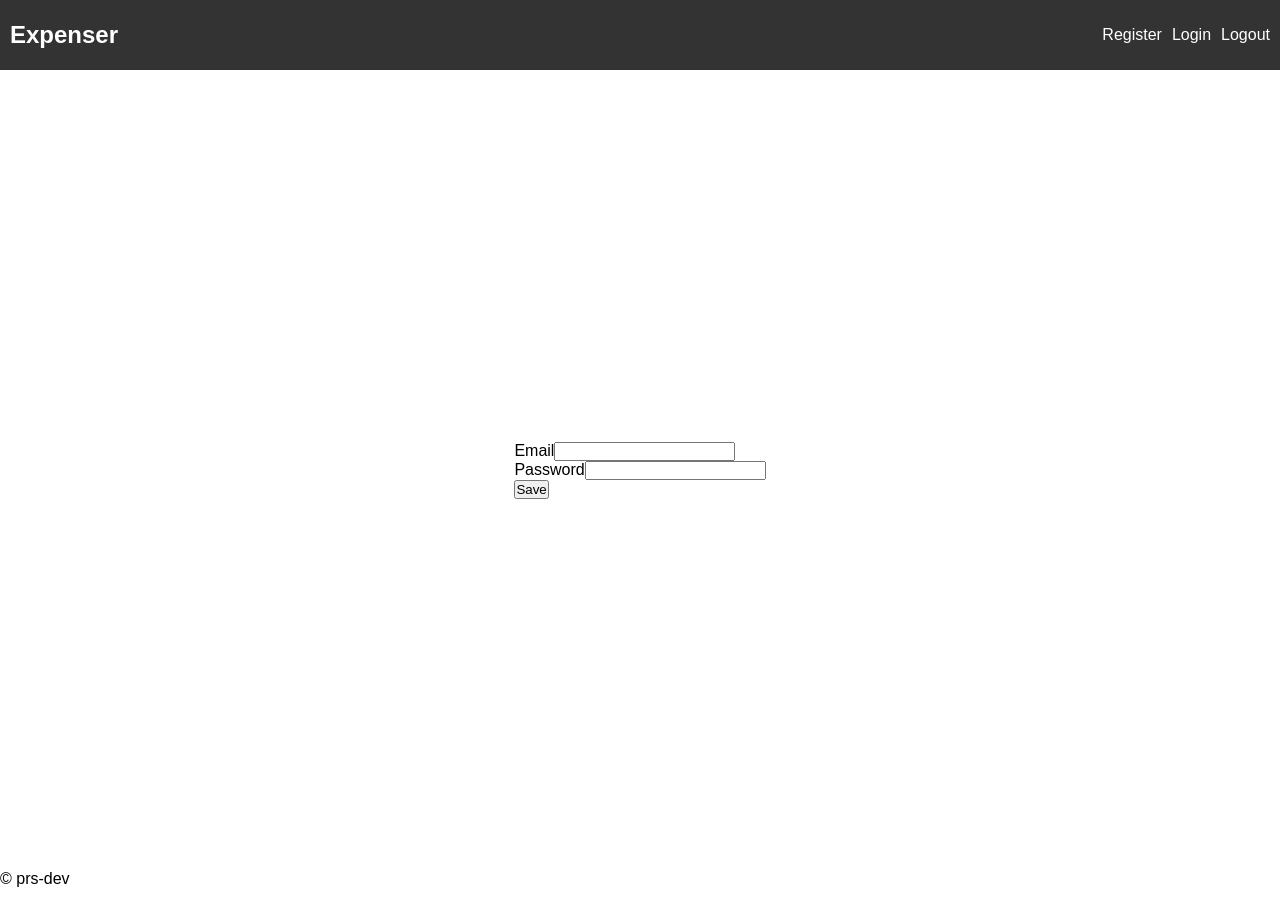
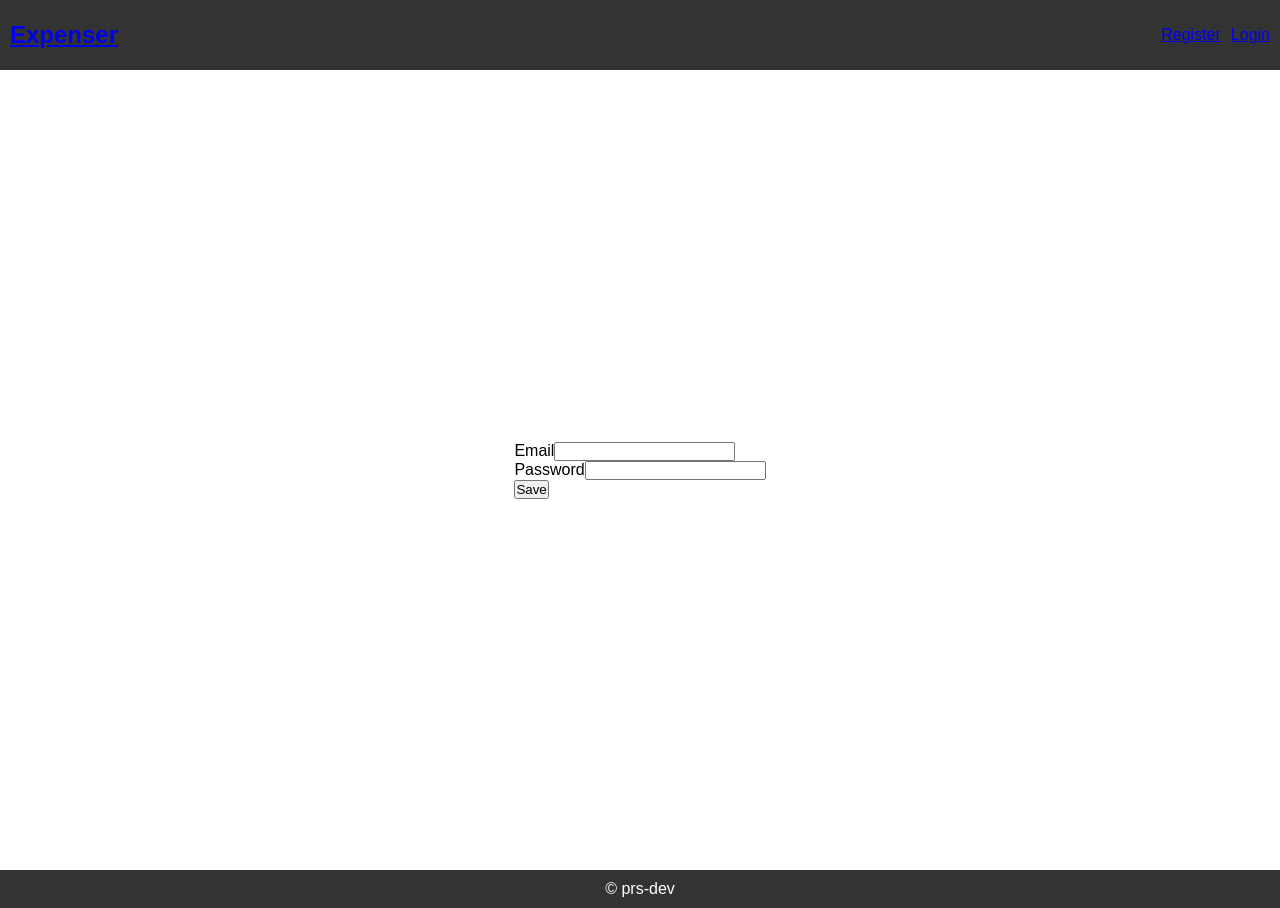
Before and after one commit to prs-dev/expenser, a React (Vite) app in the folder client/: page /login in a window 1280 px wide. Built offline with nearby package versions, Linux system fonts and the light colour scheme.

Commit message:
fixed navbar links

```diff
--- a/client/src/App.jsx
+++ b/client/src/App.jsx
@@ -15,6 +15,7 @@ const App = () => {
     <Routes>
       <Route element={<Layout token={token}/>}>
         <Route path="/login" element={<Login />} />
+        <Route path="/register" element={<Register />} />
         <Route path="*" element={<h2>404 not found</h2>} />
       </Route>
       <Route element={<ProtectedRoute token={token}/>}>
--- a/client/src/Layout.jsx
+++ b/client/src/Layout.jsx
@@ -14,7 +14,7 @@ const Layout = ({token}) => {
         <>
             <header>
                 <nav>
-                    <Navbar />
+                    <Navbar token={token} />
                 </nav>
             </header>
             <main style={mainStyle}>
--- a/client/src/components/Navbar.jsx
+++ b/client/src/components/Navbar.jsx
@@ -1,6 +1,6 @@
-import React from 'react'
+import {Link} from 'react-router-dom'
 
-const Navbar = () => {
+const Navbar = ({token}) => {
   return (
     <div style={{
       height: "70px",
@@ -12,16 +12,17 @@ const Navbar = () => {
       color: "white"
     }}>
       <div>
-        <h2>Expenser</h2>
+        <h2><Link to='/'>Expenser</Link></h2>
       </div>
       <ul style={{
         listStyle: "none",
         display: "flex",
         gap: "10px"
       }}>
-        <li>Register</li>
-        <li>Login</li>
-        <li>Logout</li>
+        {!token ? <>
+          <li><Link to='/register'>Register</Link></li>
+        <li><Link to='/login'>Login</Link></li>
+        </> : <li>Logout</li>}
       </ul>
     </div>
   )
--- a/client/src/index.css
+++ b/client/src/index.css
@@ -4,3 +4,14 @@
   box-sizing: border-box;
   font-family: sans-serif;
 }
+
+footer {
+  width: 100%;
+  background: #333;
+  color: white;
+  padding: 10px;
+  display: flex;
+  align-items: center;
+  justify-content: center;
+
+}
```
